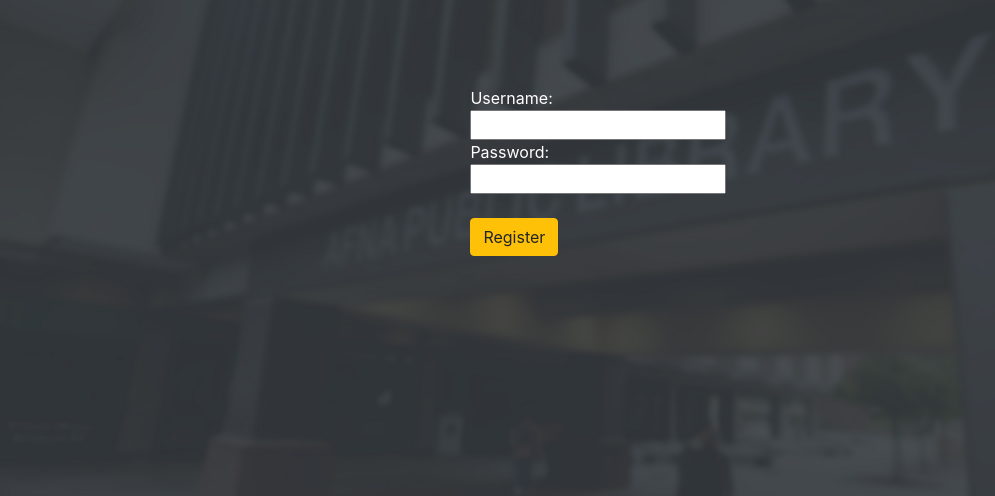
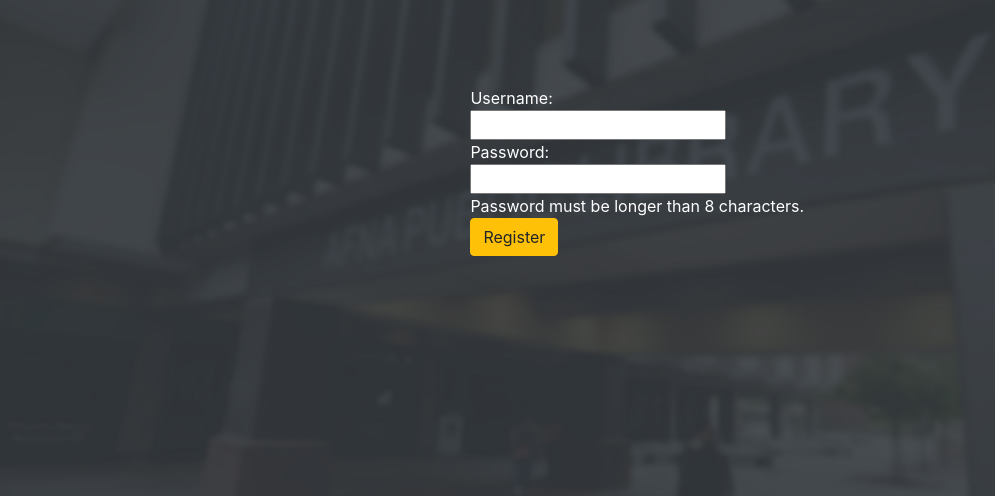
Before and after one commit to KhaledNowara/CSEN503-Project, a Node server app: page /registration in a window 1280 px wide; the page is wider, and only the part inside the window is pictured. Shown: the part 162-658 px from the top of that part, without its empty margins (80-1075 px from the left). Run offline with Node 20, Linux system fonts and the light colour scheme.

Commit message:
password must be longer than 8 characters.

```diff
--- a/Bücheri/views/registration.ejs
+++ b/Bücheri/views/registration.ejs
@@ -40,7 +40,10 @@
             Username: <br>
             <input type="text" id="user" name="username"> <br>
             Password: <br>
-            <input type="password" id="password" name="password"> <br> <br>
+            <input type="password" id="password" name="password"> <br>
+            Password must be longer than 8 characters.
+            <br>
+
             <input type="submit" id="simple_click" class="btn btn-warning" value="Register"> <br>
         </form>
     </div>
```
